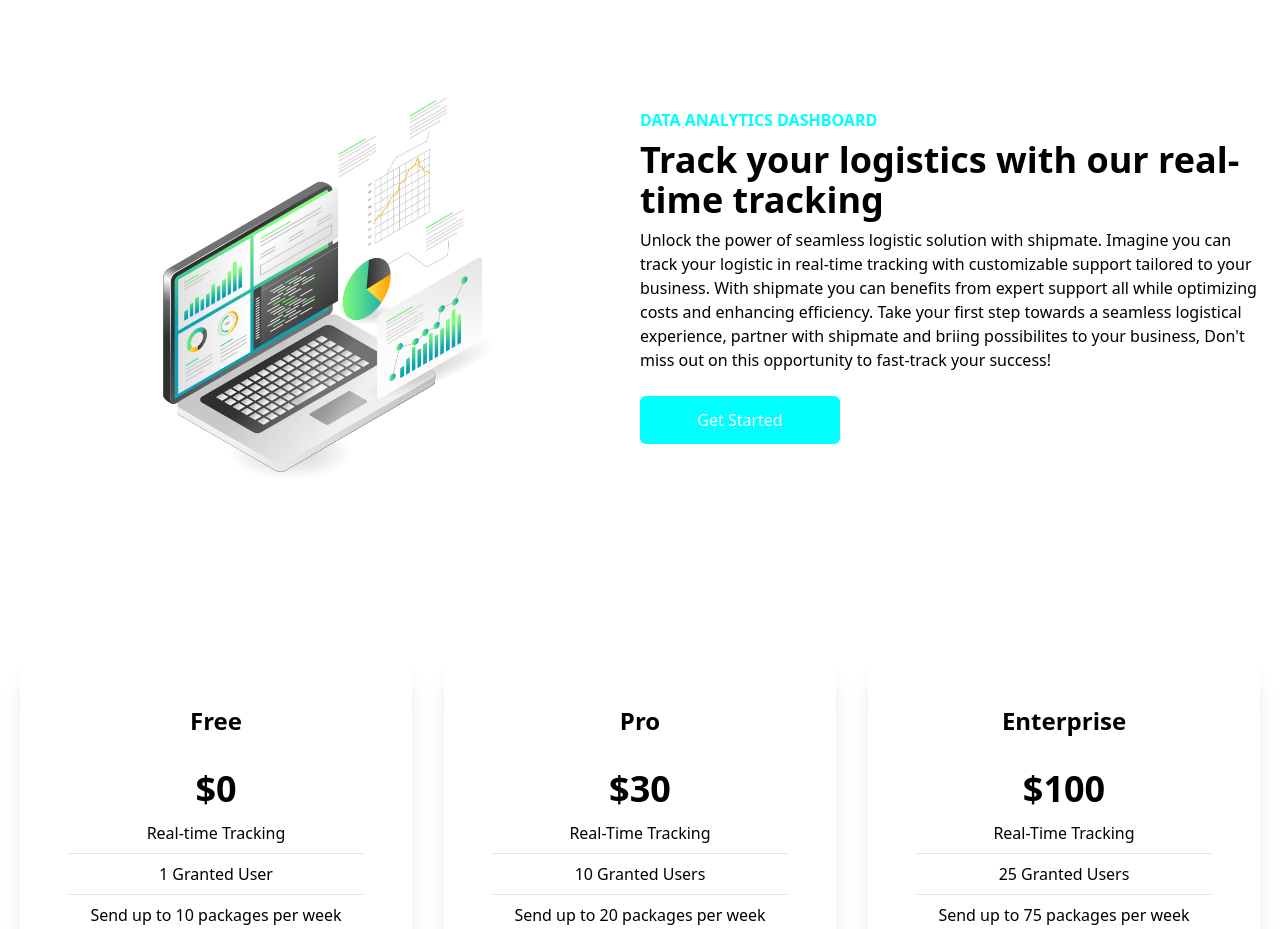
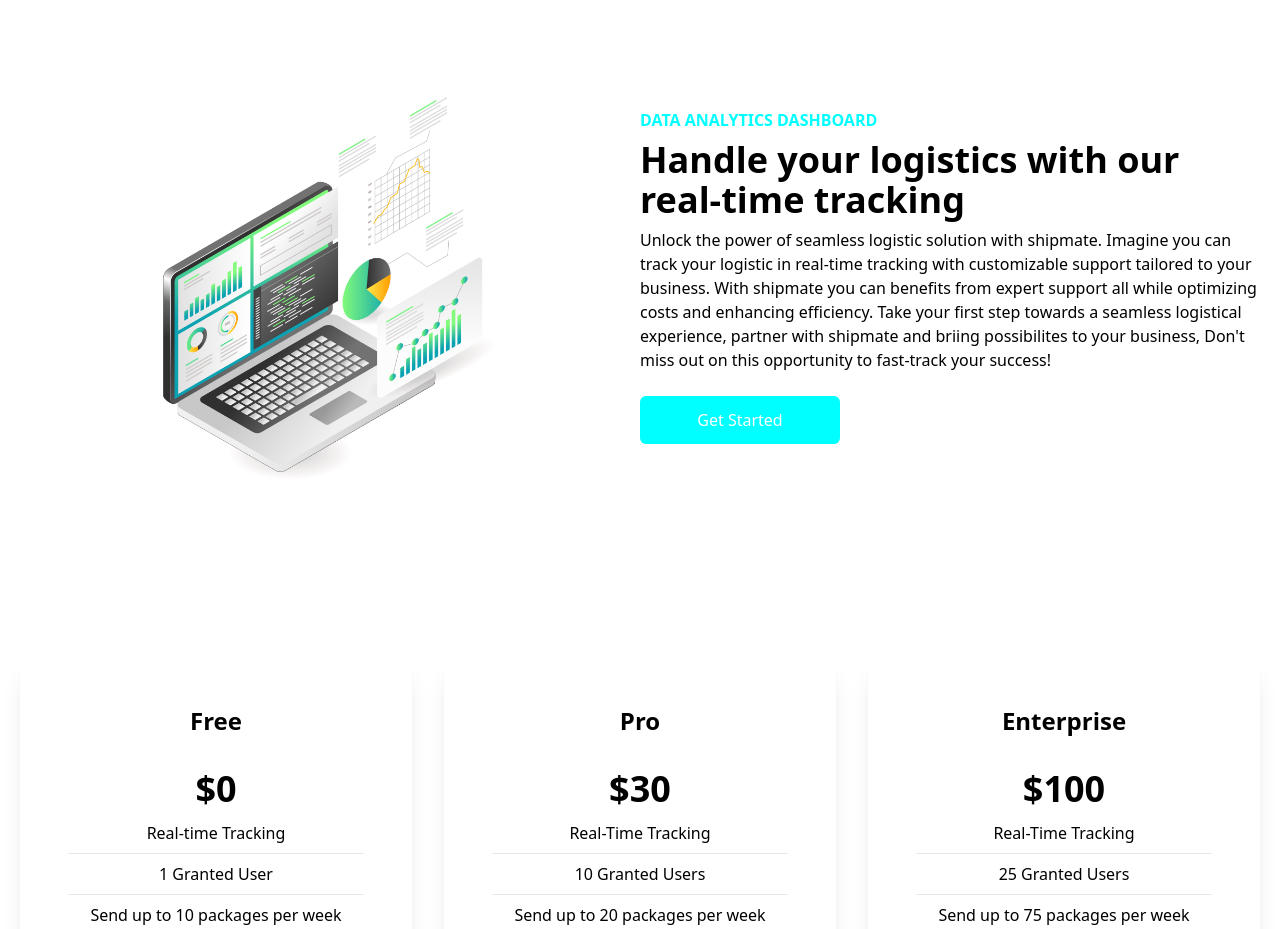
Before and after one commit to b1euuuuwu/landing-page-startup-digital, a React (Create React App) app: page / in a window 1280 px wide. Shown: the part 800-1729 px from the top of the page. Built offline with nearby package versions, Linux system fonts and the light colour scheme.

Commit message:
edit analytics

```diff
--- a/src/components/Analytics.jsx
+++ b/src/components/Analytics.jsx
@@ -8,7 +8,7 @@
             <img className='w-[500px] mx-auto my-4' src={Laptop} alt='/'></img>
             <div className='flex flex-col justify-center'>
                 <p className='text-[#00FFFF] font-bold'>DATA ANALYTICS DASHBOARD</p>
-                <h1 className='md:text-4xl sm:text-3xl text-2xl font-bold py-2'>Track your logistics with our real-time tracking</h1>
+                <h1 className='md:text-4xl sm:text-3xl text-2xl font-bold py-2'>Handle your logistics with our real-time tracking</h1>
                 <p className='text-left'>
                 Unlock the power of seamless logistic solution with shipmate.
 Imagine you can track your logistic in real-time tracking with customizable support tailored to your business. With shipmate you can benefits from expert support all while optimizing costs and enhancing efficiency.
```
